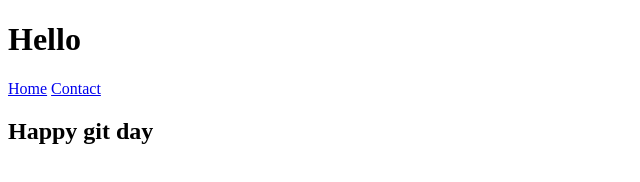
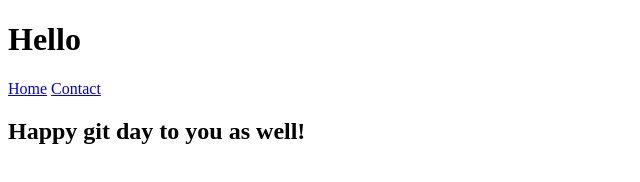
Before and after one commit to CodingDojo-ONL-PT-versionControl/july2023, a plain HTML site: page index.html in a window 1280 px wide. Shown: the whole page, without its empty margins (0-640 px from the left). Drawn offline with Linux system fonts and the light colour scheme.

Commit message:
adding update to index file

```diff
--- a/index.html
+++ b/index.html
@@ -14,7 +14,7 @@
         </nav>
     </header>
     <main>
-        <h2>Happy git day</h2>
+        <h2>Happy git day to you as well!</h2>
     </main>
 </body>
 </html>
```
